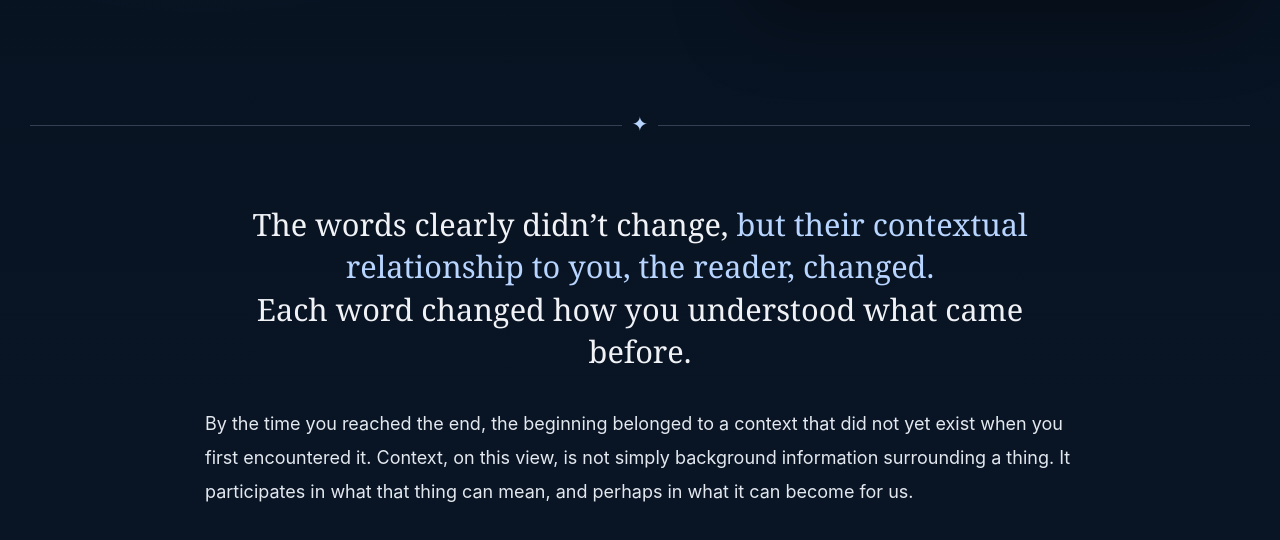
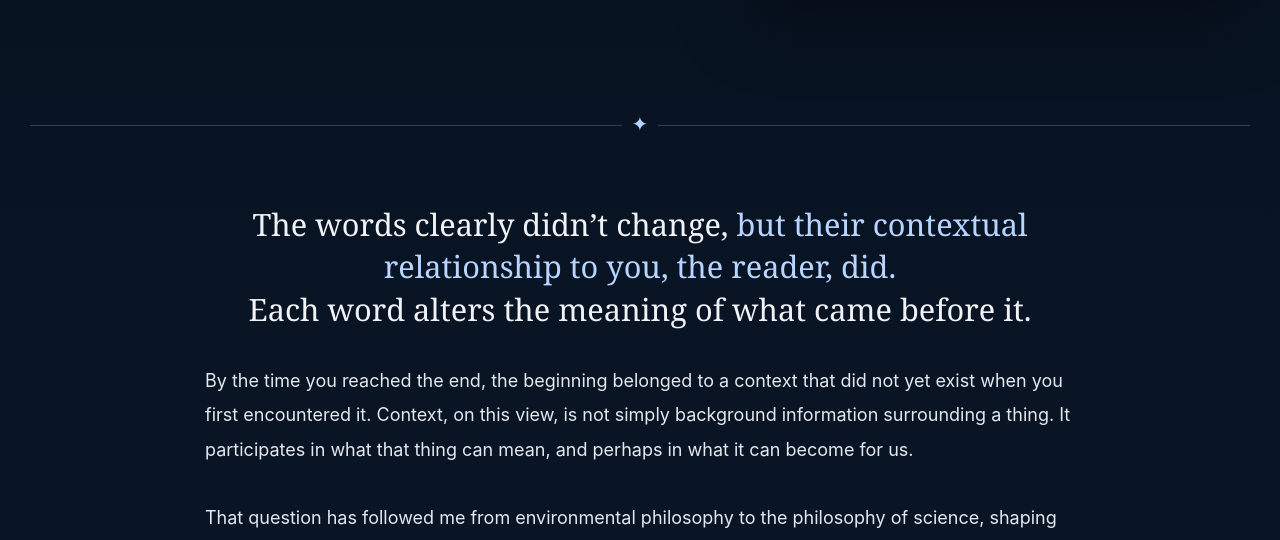
Before and after one commit to tobytandesouza/tobytandesouza.github.io, a plain HTML site: page index.html in a window 1280 px wide. Shown: the part 683-1223 px from the top of the page. Drawn offline with Linux system fonts and the light colour scheme.

Commit message:
Use final contextual riddle wording

```diff
--- a/index.html
+++ b/index.html
@@ -23,7 +23,7 @@
       </section>
       <div class="divider" aria-hidden="true"><span>✦</span></div>
       <section class="explanation">
-        <p class="answer">The words clearly didn’t change, <em>but their contextual relationship to you, the reader, changed.</em><br>Each word changed how you understood what came before.</p>
+        <p class="answer">The words clearly didn’t change, <em>but their contextual relationship to you, the reader, did.</em><br>Each word alters the meaning of what came before it.</p>
         <p class="context">By the time you reached the end, the beginning belonged to a context that did not yet exist when you first encountered it. Context, on this view, is not simply background information surrounding a thing. It participates in what that thing can mean, and perhaps in what it can become for us.</p>
         <p class="trajectory">That question has followed me from environmental philosophy to the philosophy of science, shaping both my metaphysics and my teaching. More recently, I have become interested in what it might contribute to questions about education and AI, particularly when systems summarise, select and reorganise the contexts through which people encounter information.</p>
         <div class="divider lower-divider" aria-hidden="true"><span>✦</span></div>
```
